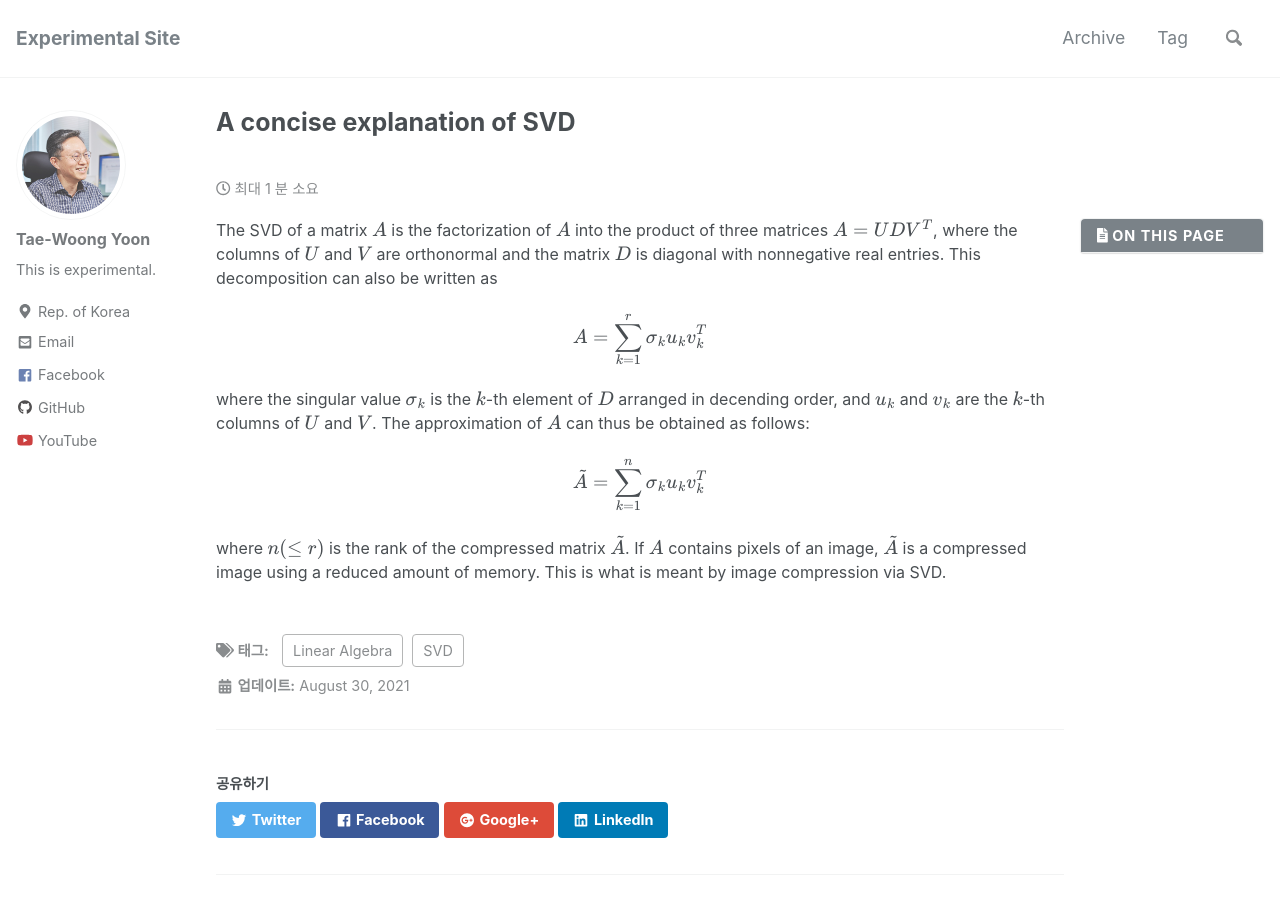
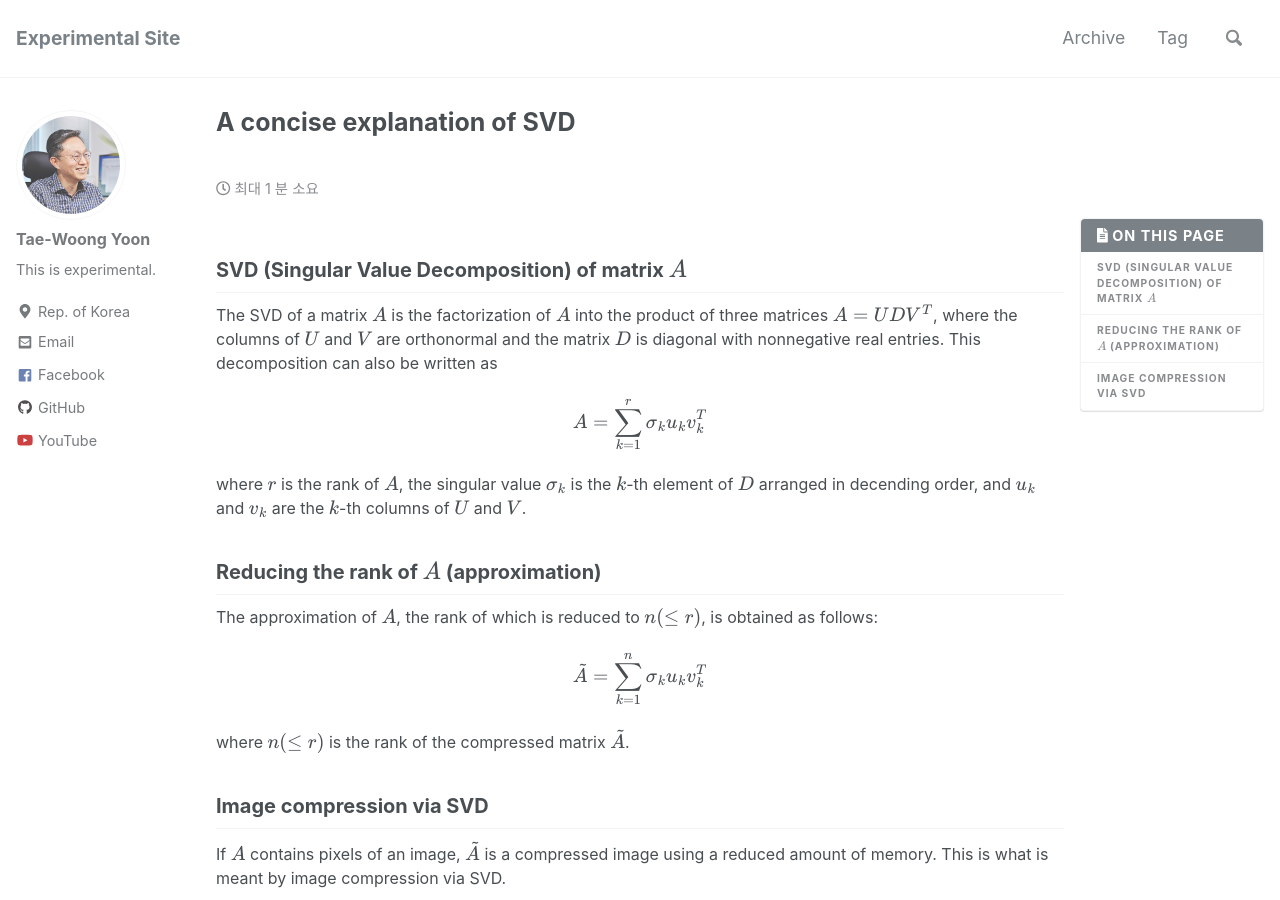
Before and after one commit to twy80/mkkim85.github.io, a Jekyll site: the page built from _posts/2021-08-30-svd.md, in a window 1280 px wide and 900 px high. Built offline with Jekyll 4.4.1, drawn with Linux system fonts in a browser that asks for light colours; nearby versions of some CDN libraries; formulas are drawn with MathJax 3; comment, search, counter and statistics services are not loaded; some of the changed text lies outside the part shown.

Commit message:
Update 2021-08-30-svd.md

```diff
--- a/_posts/2021-08-30-svd.md
+++ b/_posts/2021-08-30-svd.md
@@ -6,6 +6,8 @@ tags:
 use_math: true
 ---
 
+## SVD (Singular Value Decomposition) of matrix $A$
+
 The SVD of a matrix $A$ is the factorization of $A$ into the product of three matrices $A = UDV^T$,
 where the columns of $U$ and $V$ are orthonormal and the matrix $D$ is diagonal with nonnegative real entries.
 This decomposition can also be written as
@@ -13,12 +15,19 @@ This decomposition can also be written as
 ${\displaystyle A = \sum_{k=1}^{r} \sigma_k u_k v_k^T}$
 {: .text-center }
 
-where the singular value $\sigma_k$ is the $k$-th element of $D$ arranged in decending order, and
-$u_k$ and $v_k$ are the $k$-th columns of $U$ and $V$. The approximation of $A$ can thus be obtained as follows:
+where $r$ is the rank of $A$, the singular value $\sigma_k$ is the $k$-th element of $D$ arranged in decending order, and
+$u_k$ and $v_k$ are the $k$-th columns of $U$ and $V$.
+
+## Reducing the rank of $A$ (approximation)
+
+The approximation of $A$, the rank of which is reduced to $n (\le r)$, is obtained as follows:
 
 ${\displaystyle \tilde{A} = \sum_{k=1}^{n} \sigma_k u_k v_k^T}$
 {: .text-center }
 
-where $n (\le r)$ is the rank of the compressed matrix $\tilde{A}$. If $A$ contains pixels of an image,
-$\tilde{A}$ is a compressed image using a reduced amount of memory. This is what is meant by image
+where $n (\le r)$ is the rank of the compressed matrix $\tilde{A}$.
+
+## Image compression via SVD
+
+If $A$ contains pixels of an image, $\tilde{A}$ is a compressed image using a reduced amount of memory. This is what is meant by image
 compression via SVD.
```
